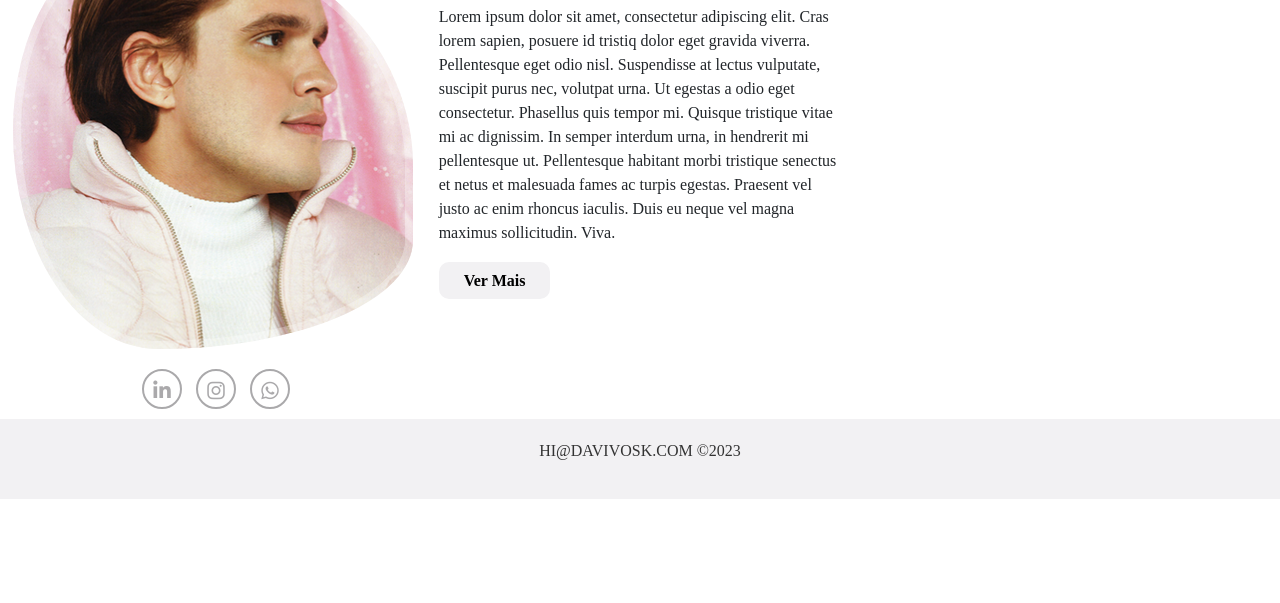
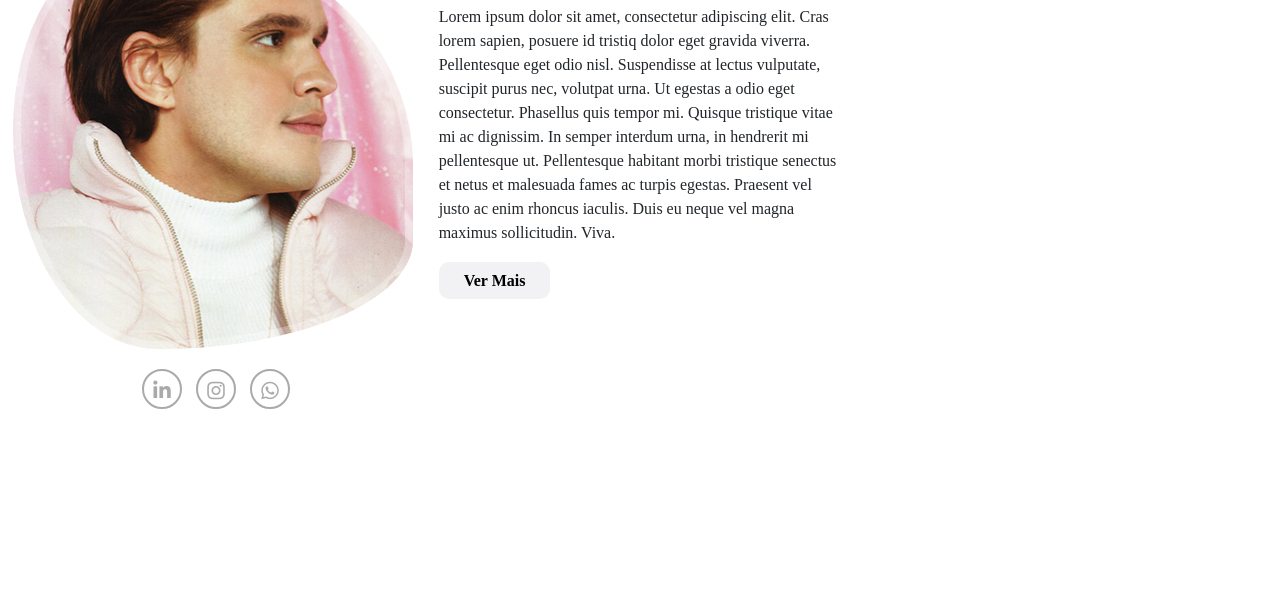
Before and after one commit to Alexxmfs/Davi-portfolio, a plain HTML site: page about.html in a window 1280 px wide. Shown: the part 197-800 px from the top of the page. Drawn offline with nearby package versions, Linux system fonts and the light colour scheme.

Commit message:
enviando about

```diff
--- a/style.css
+++ b/style.css
@@ -62,6 +62,7 @@ body.loaded {
 
 .container-about{
     padding-top: 40px;
+    padding-bottom: 265px;
 }
 
 .desc-about{
```
